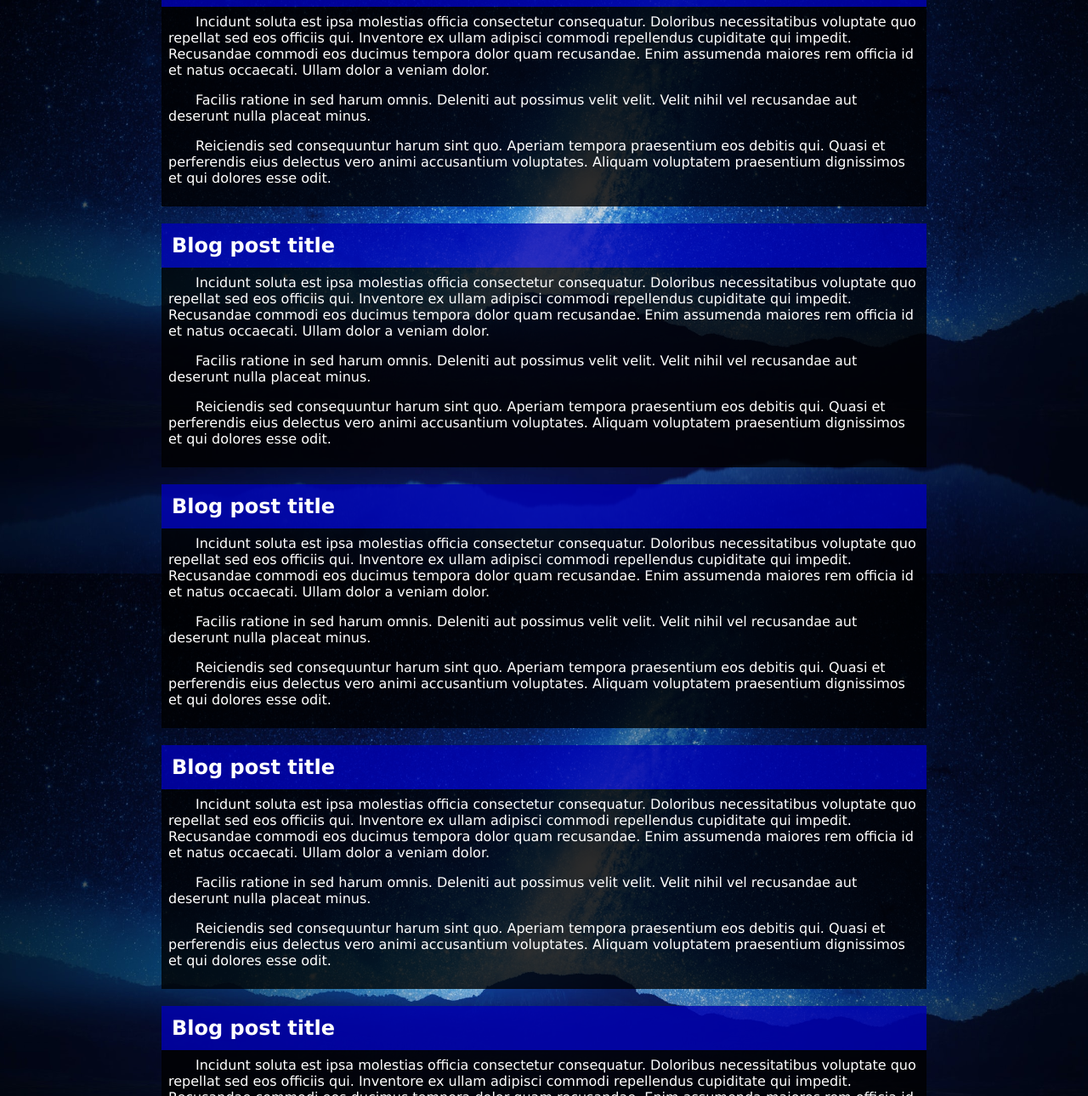
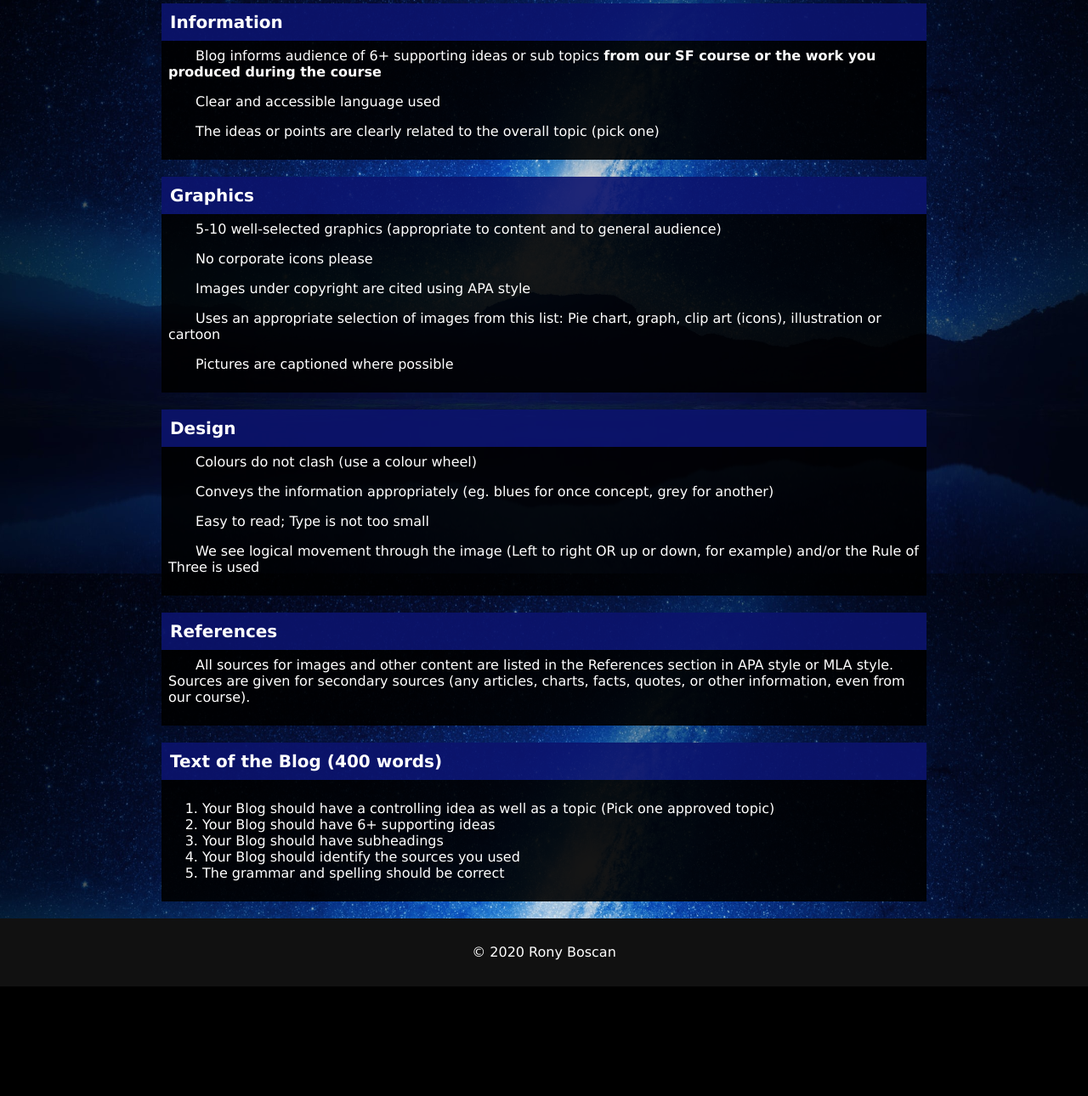
Before and after one commit to ronyx-b/scifi-blog, a plain HTML site: page index.html in a window 1280 px wide. Shown: the part 125-1415 px from the top of the page at 85% size. After the commit the page ends 1286 px from the top, so only its background shows below. Drawn offline with Linux system fonts and the light colour scheme.

Commit message:
Add files via upload

```diff
--- a/index.html
+++ b/index.html
@@ -8,9 +8,56 @@
   </head>
   <body>
     <header>
-      <h1>Rony's SciFi Blog Title</h1>
+      <h1>Title: Title instructs the viewer on how to understand your Blog</h1>
+      <h2>Title is a thesis or an insightful novel statement</h2>
     </header>
     <main>
+      <article>
+        <h2>Information</h2>
+        <div class="content">
+          <p>Blog informs audience of 6+ supporting ideas or sub topics <b>from our SF course or the work you produced during the course</b></p>
+          <p>Clear and accessible language used</p>
+          <p>The ideas or points are clearly related to the overall topic (pick one)</p>
+        </div>
+      </article>
+      <article>
+        <h2>Graphics</h2>
+        <div class="content">
+          <p>5-10 well-selected graphics (appropriate to content and to general audience)</p>
+          <p>No corporate icons please</p>
+          <p>Images under copyright are cited using APA style</p>
+          <p>Uses an appropriate selection of images from this list: Pie chart, graph, clip art (icons), illustration or cartoon</p>
+          <p>Pictures are captioned where possible</p>
+        </div>
+      </article>
+      <article>
+        <h2>Design</h2>
+        <div class="content">
+          <p>Colours do not clash (use a colour wheel)</p>
+          <p>Conveys the information appropriately (eg. blues for once concept, grey for another)</p>
+          <p>Easy to read; Type is not too small</p>
+          <p>We see logical movement through the image (Left to right OR up or down, for example) and/or the Rule of Three is used</p>
+        </div>
+      </article>
+      <article>
+        <h2>References</h2>
+        <div class="content">
+          <p>All sources for images and other content are listed in the References section in APA style or MLA style. Sources are given for secondary sources (any articles, charts, facts, quotes, or other information, even from our course).</p>
+        </div>
+      </article>
+      <article>
+        <h2>Text of the Blog (400 words)</h2>
+        <div class="content">
+          <ol>
+            <li>Your Blog should have a controlling idea as well as a topic (Pick one approved topic)</li>
+            <li>Your Blog should have 6+ supporting ideas</li>
+            <li>Your Blog should have subheadings</li>
+            <li>Your Blog should identify the sources you used</li>
+            <li>The grammar and spelling should be correct</li>
+          </ol>
+        </div>
+      </article>
+      <!--
       <article>
         <h2>Blog post title</h2>
         <div class="content">
@@ -19,46 +66,7 @@
           <p>Reiciendis sed consequuntur harum sint quo. Aperiam tempora praesentium eos debitis qui. Quasi et perferendis eius delectus vero animi accusantium voluptates. Aliquam voluptatem praesentium dignissimos et qui dolores esse odit.</p>
         </div>
       </article>
-      <article>
-        <h2>Blog post title</h2>
-        <div class="content">
-          <p>Incidunt soluta est ipsa molestias officia consectetur consequatur. Doloribus necessitatibus voluptate quo repellat sed eos officiis qui. Inventore ex ullam adipisci commodi repellendus cupiditate qui impedit. Recusandae commodi eos ducimus tempora dolor quam recusandae. Enim assumenda maiores rem officia id et natus occaecati. Ullam dolor a veniam dolor.</p>
-          <p>Facilis ratione in sed harum omnis. Deleniti aut possimus velit velit. Velit nihil vel recusandae aut deserunt nulla placeat minus.</p>
-          <p>Reiciendis sed consequuntur harum sint quo. Aperiam tempora praesentium eos debitis qui. Quasi et perferendis eius delectus vero animi accusantium voluptates. Aliquam voluptatem praesentium dignissimos et qui dolores esse odit.</p>
-        </div>
-      </article>
-      <article>
-        <h2>Blog post title</h2>
-        <div class="content">
-          <p>Incidunt soluta est ipsa molestias officia consectetur consequatur. Doloribus necessitatibus voluptate quo repellat sed eos officiis qui. Inventore ex ullam adipisci commodi repellendus cupiditate qui impedit. Recusandae commodi eos ducimus tempora dolor quam recusandae. Enim assumenda maiores rem officia id et natus occaecati. Ullam dolor a veniam dolor.</p>
-          <p>Facilis ratione in sed harum omnis. Deleniti aut possimus velit velit. Velit nihil vel recusandae aut deserunt nulla placeat minus.</p>
-          <p>Reiciendis sed consequuntur harum sint quo. Aperiam tempora praesentium eos debitis qui. Quasi et perferendis eius delectus vero animi accusantium voluptates. Aliquam voluptatem praesentium dignissimos et qui dolores esse odit.</p>
-        </div>
-      </article>
-      <article>
-        <h2>Blog post title</h2>
-        <div class="content">
-          <p>Incidunt soluta est ipsa molestias officia consectetur consequatur. Doloribus necessitatibus voluptate quo repellat sed eos officiis qui. Inventore ex ullam adipisci commodi repellendus cupiditate qui impedit. Recusandae commodi eos ducimus tempora dolor quam recusandae. Enim assumenda maiores rem officia id et natus occaecati. Ullam dolor a veniam dolor.</p>
-          <p>Facilis ratione in sed harum omnis. Deleniti aut possimus velit velit. Velit nihil vel recusandae aut deserunt nulla placeat minus.</p>
-          <p>Reiciendis sed consequuntur harum sint quo. Aperiam tempora praesentium eos debitis qui. Quasi et perferendis eius delectus vero animi accusantium voluptates. Aliquam voluptatem praesentium dignissimos et qui dolores esse odit.</p>
-        </div>
-      </article>
-      <article>
-        <h2>Blog post title</h2>
-        <div class="content">
-          <p>Incidunt soluta est ipsa molestias officia consectetur consequatur. Doloribus necessitatibus voluptate quo repellat sed eos officiis qui. Inventore ex ullam adipisci commodi repellendus cupiditate qui impedit. Recusandae commodi eos ducimus tempora dolor quam recusandae. Enim assumenda maiores rem officia id et natus occaecati. Ullam dolor a veniam dolor.</p>
-          <p>Facilis ratione in sed harum omnis. Deleniti aut possimus velit velit. Velit nihil vel recusandae aut deserunt nulla placeat minus.</p>
-          <p>Reiciendis sed consequuntur harum sint quo. Aperiam tempora praesentium eos debitis qui. Quasi et perferendis eius delectus vero animi accusantium voluptates. Aliquam voluptatem praesentium dignissimos et qui dolores esse odit.</p>
-        </div>
-      </article>
-      <article>
-        <h2>Blog post title</h2>
-        <div class="content">
-          <p>Incidunt soluta est ipsa molestias officia consectetur consequatur. Doloribus necessitatibus voluptate quo repellat sed eos officiis qui. Inventore ex ullam adipisci commodi repellendus cupiditate qui impedit. Recusandae commodi eos ducimus tempora dolor quam recusandae. Enim assumenda maiores rem officia id et natus occaecati. Ullam dolor a veniam dolor.</p>
-          <p>Facilis ratione in sed harum omnis. Deleniti aut possimus velit velit. Velit nihil vel recusandae aut deserunt nulla placeat minus.</p>
-          <p>Reiciendis sed consequuntur harum sint quo. Aperiam tempora praesentium eos debitis qui. Quasi et perferendis eius delectus vero animi accusantium voluptates. Aliquam voluptatem praesentium dignissimos et qui dolores esse odit.</p>
-        </div>
-      </article>
+      -->
     </main>
     <footer>
       &copy; 2020 Rony Boscan
--- a/style.css
+++ b/style.css
@@ -8,6 +8,7 @@ html, body {
 
 body {
   font-family: Verdana, Geneva, Tahoma, sans-serif;
+  font-size: 1em;
   color: white;
   background-color: black;
   background-image: url('images/background.jpg');
@@ -20,12 +21,12 @@ body {
 
 h1 {
   text-align: center;
+  text-shadow: 0 3px 5px #4f4fff;
 }
 
 h2 {
-  background-color: rgba(0, 0, 180, 0.8);
-  padding: 0.5em;
-  margin: 0px;
+  text-align: center;
+  text-shadow: 0 3px 5px #4f4fff;
 }
 
 article {
@@ -37,6 +38,15 @@ article {
 
 }
 
+article h2 {
+  text-align: left;
+  text-shadow: none;
+  font-size: 1.25em;
+  background-color: rgba(12, 19, 109, 0.9);
+  padding: 0.5em;
+  margin: 0px;
+}
+
 footer {
   background-color: #111111;
   height: 80px;
@@ -45,7 +55,7 @@ footer {
 }
 
 .content {
-  background-color: rgba(0, 0, 0, 0.8);
+  background-color: rgba(0, 0, 0, 0.9);
   padding: 0.5em;
 }
 
```
